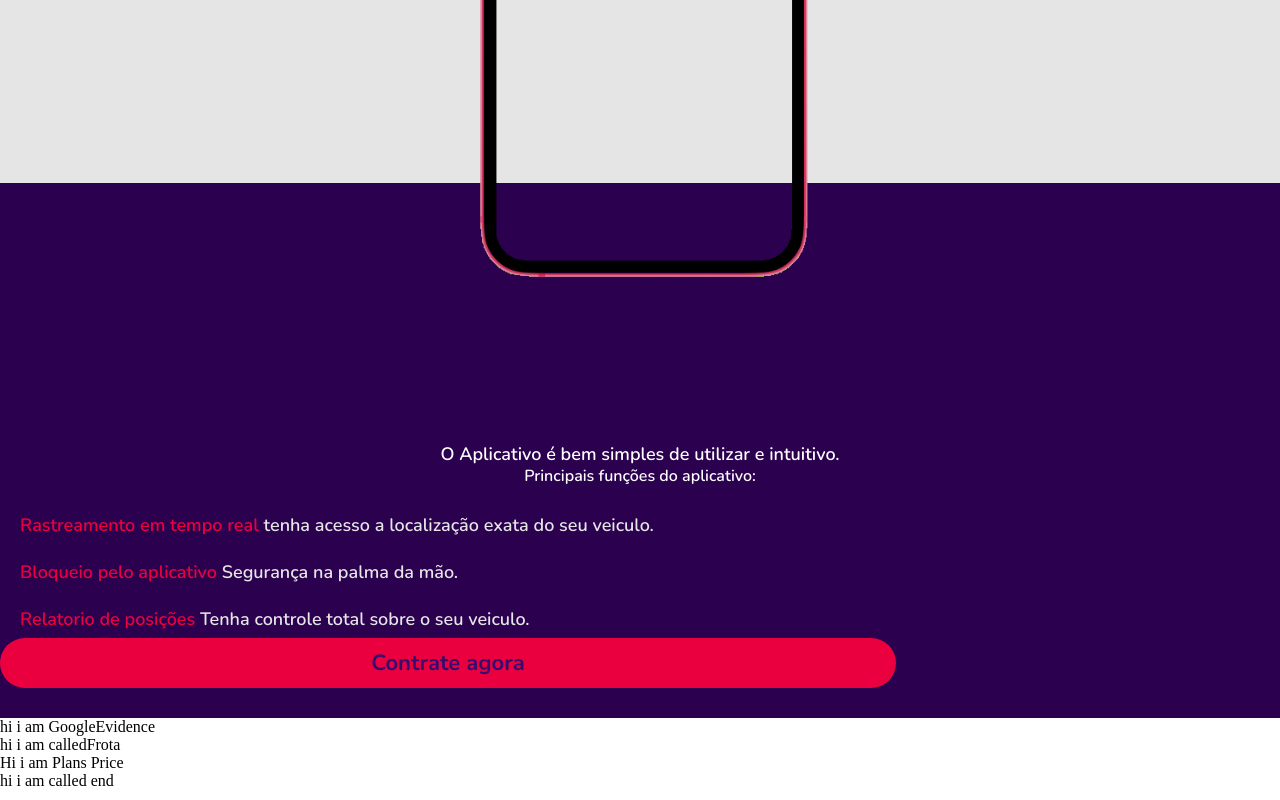
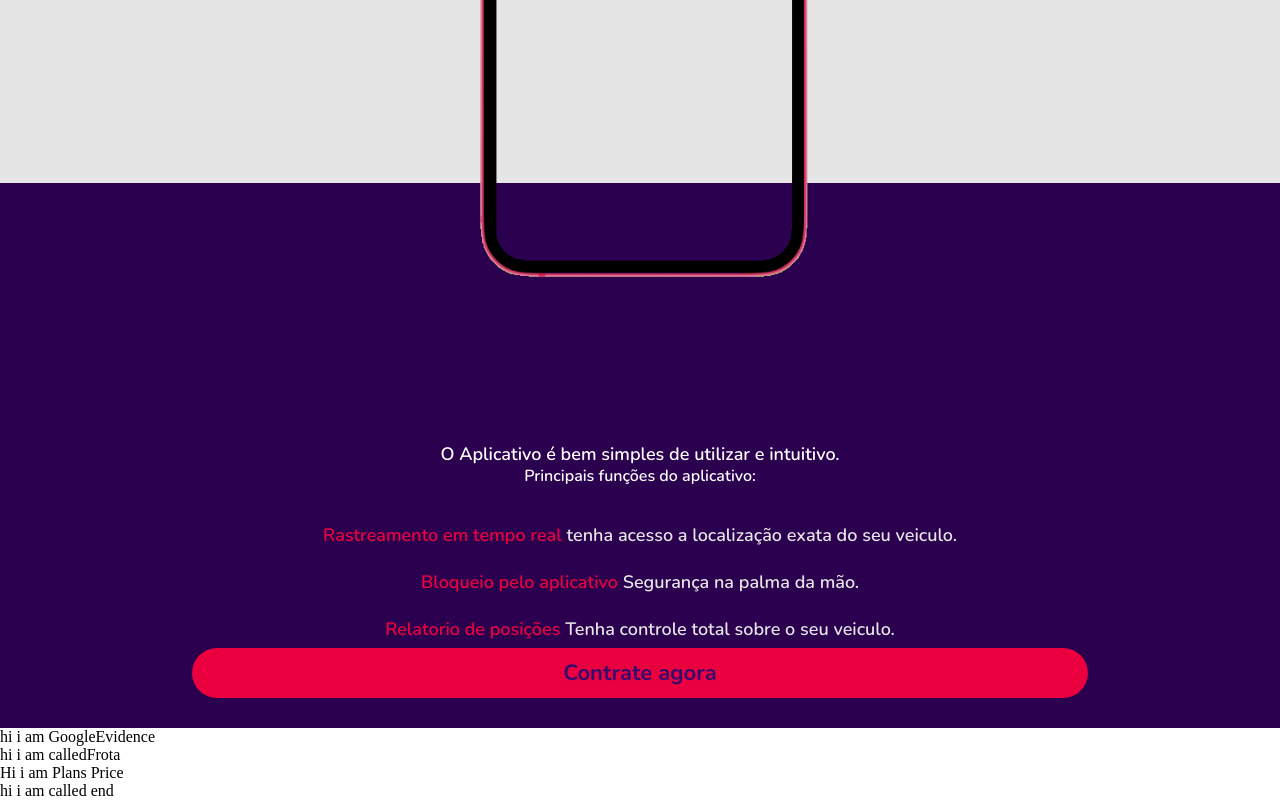
Before and after one commit to malves224/ClewsatWebSite, a React (Create React App) app: page / in a window 1280 px wide. Shown: the part 2393-3193 px from the top of the page. Built offline with nearby package versions, Linux system fonts and the light colour scheme.

Commit message:
corrige posicionamento do button hire now em differencential

```diff
--- a/src/sectionsComponents/css/appTech.css
+++ b/src/sectionsComponents/css/appTech.css
@@ -46,10 +46,20 @@
 }
 
 .about-app {
+  display: flex;
+  flex-flow: column;
+  align-items: center;
   position: relative;
   z-index: -5;
   background-color: #2A004F;
   padding-bottom: 30px;
+}
+
+.about-app a {
+  width: 100%;
+  display: flex;
+  justify-content: center;
+  text-decoration: none;
 }
 
 .about-app h3 {
```
